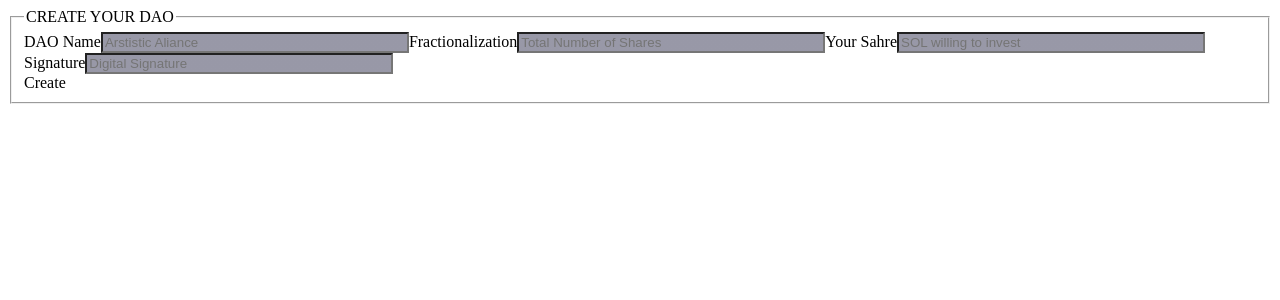
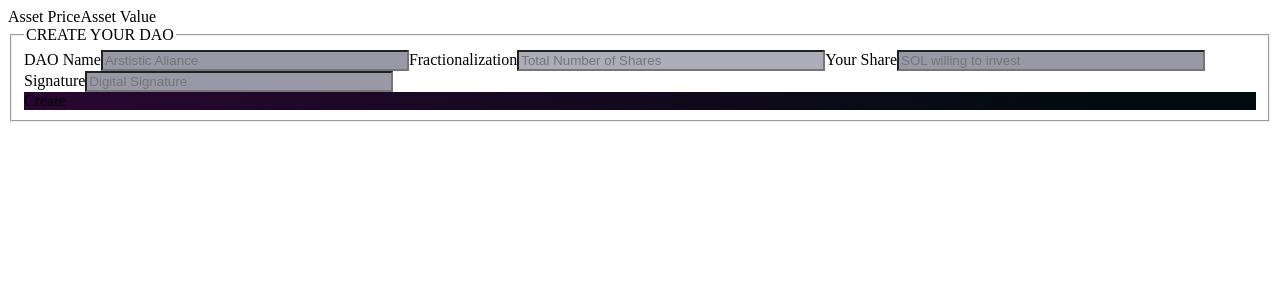
Before and after one commit to charans29/da0-x-nft, a Next.js app: page /DaoForm in a window 1280 px wide. Shown: the top 300 px of the page. Built offline with nearby package versions, Linux system fonts and the light colour scheme.

Commit message:
dev: added asset details

```diff
--- a/pages/DaoForm.tsx
+++ b/pages/DaoForm.tsx
@@ -4,12 +4,22 @@ import React from 'react'
 function DaoForm() {
   return (
     <div className='flex flex-1 justify-between items-center w-10/12'>
+        <div className='flex flex-row justify-between space-x-2'>
             <div className='h-32 w-32 rounded-lg'
                 style={{
                     backgroundImage:`url(/api/image-proxy?url=https://bafkreihtg7spdwkxdvm443jnzigsawiwnjadgncotjetketqgezfkag3r4.ipfs.nftstorage.link/)`,
                     backgroundSize:'100% 100%'
                 }}
             />
+            <div className='flex flex-col justify-end'>
+                <text className='text-sm font-light'>
+                    Asset Price
+                </text>
+                <text className='text-sm font-light'>
+                    Asset Value
+                </text>
+            </div>
+        </div>
         <fieldset className='flex flex-col space-y-1'>
         <legend className='text-center text-xs mb-1'>CREATE YOUR DAO</legend>
         <label className='items-start font-sans text-xs'>DAO Name</label>
@@ -24,13 +34,13 @@ function DaoForm() {
         <label className='items-start font-sans text-xs'>Fractionalization</label>
         <input className='rounded bg-transparent focus:outline-none text-xs p-1.5 text-white font-thin mb-1'
             style={{
-                backgroundImage: `linear-gradient(180deg, rgba(50, 50, 80, 0.5) 100%, rgba(10,1,1,0.35) 0%)`,
+                backgroundImage: `linear-gradient(180deg, rgba(50, 50, 80, 0.4) 100%, rgba(10,1,1,0.35) 0%)`,
                 width:`300px`
               }}
               placeholder='Total Number of Shares'
               type='text'
         ></input>
-        <label className='items-start font-sans text-xs'>Your Sahre</label>
+        <label className='items-start font-sans text-xs'>Your Share</label>
         <input className='rounded bg-transparent focus:outline-none text-xs p-1.5 text-white font-thin'
             style={{
                 backgroundImage: `linear-gradient(180deg, rgba(50, 50, 80, 0.5) 100%, rgba(10,1,1,0.35) 0%)`,
@@ -49,8 +59,11 @@ function DaoForm() {
               type='text'
         ></input>
         <div className='flex justify-center w-full pt-1.5'>
-            <Button className='border-blue-500 text-center'
+            <Button className='border-[0.25px] border-orange-900 text-center px-8'
                 onClick={() => {}}
+                style={{
+                    backgroundImage: 'linear-gradient(90deg, rgba(82,0,83,1) -90%, rgba(0,12,15,1) 90%)'
+                }}
             >
                 Create
             </Button>
```
Lines whose indentation alone changed are shown as unchanged.
